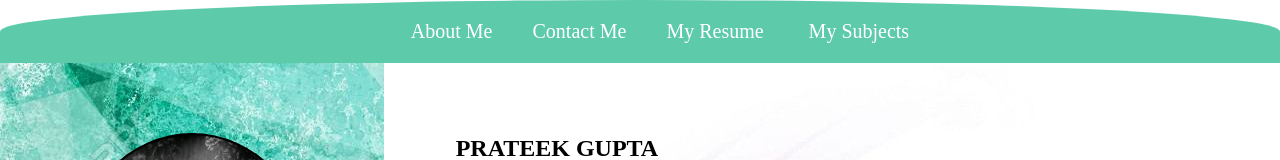
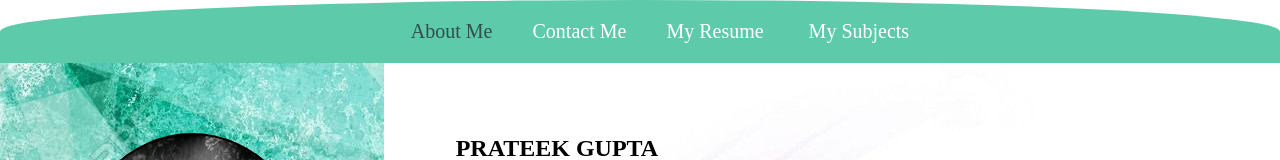
Before and after one commit to prateek9682/About, a plain HTML site: page index.html in a window 1280 px wide. In both pictures the pointer is over the link "About Me". Shown: the top 160 px of the page. Drawn offline with Linux system fonts and the light colour scheme.

Commit message:
Update index.css

```diff
--- a/index.css
+++ b/index.css
@@ -17,6 +17,9 @@ nav a{
 	color: white;
 }
 
+nav a:hover{
+	color:darkslategrey;
+}
 header{
 	background-color: darkgrey;
 	position: absolute;
```
